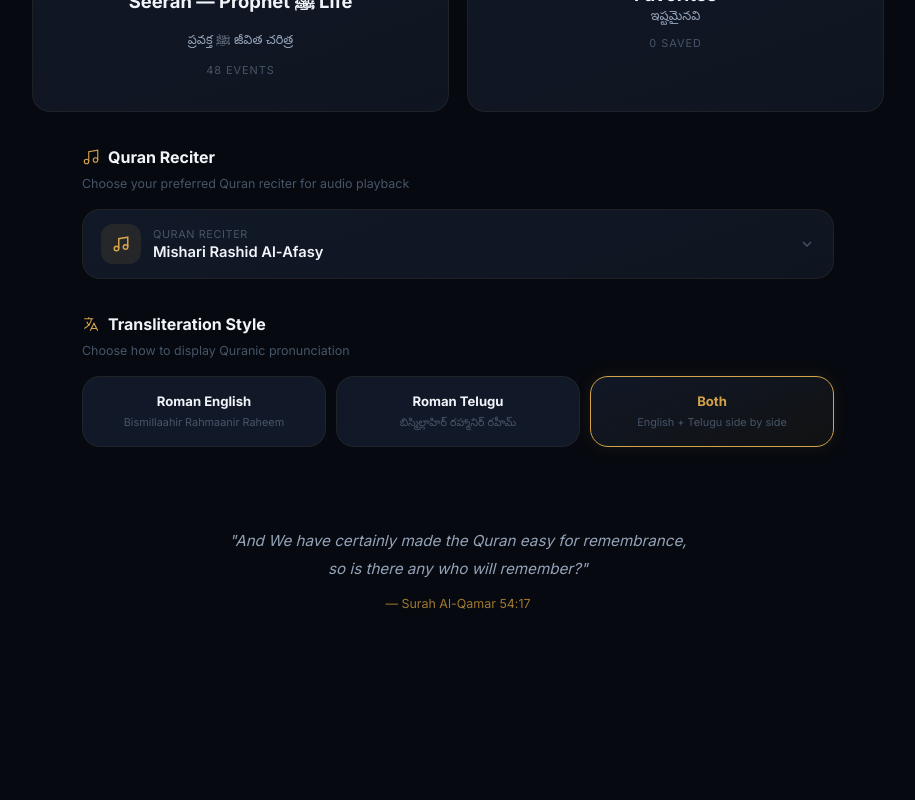
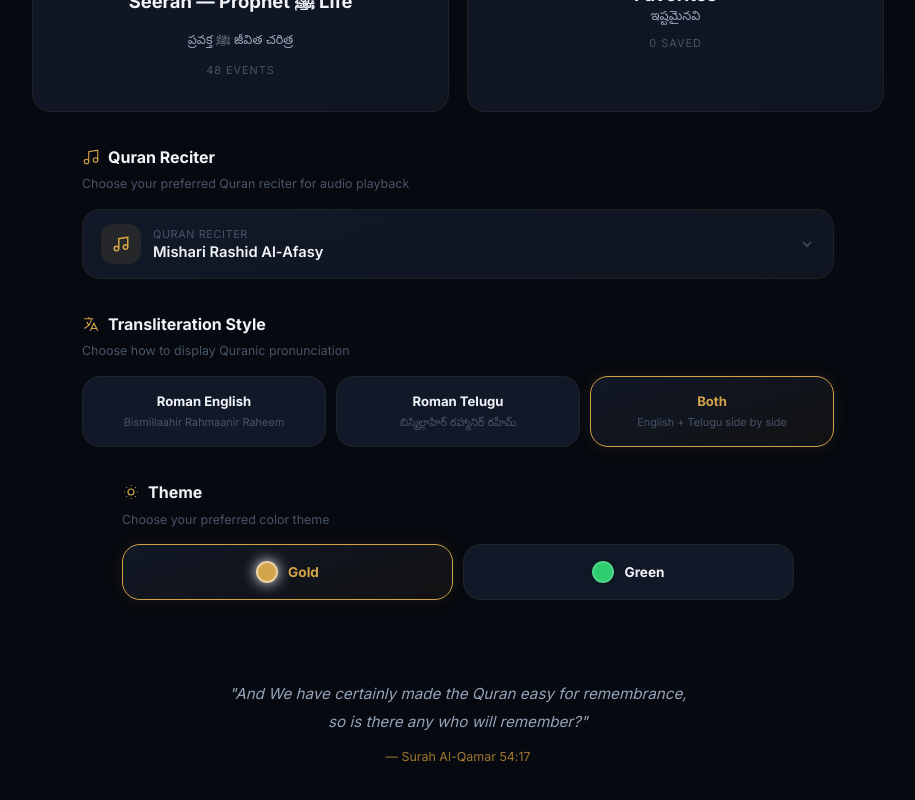
Before and after one commit to Mahendarmax/Believer-of-Almighty, a React (Vite) app: page /#/ in a window 1280 px wide. Shown: the part 1944-2744 px from the top of the page, without its empty margins (182-1097 px from the left). Before the commit the page ends 2647 px from the top, so only its background shows below. Built offline with nearby package versions, Linux system fonts and the light colour scheme.

Commit message:
feat: theme switcher (Gold/Green) on Home page with full CSS variable override

```diff
--- a/src/context/SettingsContext.jsx
+++ b/src/context/SettingsContext.jsx
@@ -29,6 +29,7 @@ export const SettingsProvider = ({ children }) => {
   const [favorites, setFavorites] = useState(() => loadSetting('favorites', []))
   const [transliteration, setTransliteration] = useState(() => loadSetting('transliteration', 'both'))
   const [reciter, setReciter] = useState(() => loadSetting('reciter', 'ar.alafasy'))
+  const [theme, setTheme] = useState(() => loadSetting('theme', 'default'))
 
   // Debounced localStorage writes — batch rapid changes (e.g. font size)
   const saveTimers = useRef({})
@@ -44,6 +45,15 @@ export const SettingsProvider = ({ children }) => {
   useEffect(() => { debouncedSave('favorites', favorites, 500) }, [favorites, debouncedSave])
   useEffect(() => { debouncedSave('transliteration', transliteration, 0) }, [transliteration, debouncedSave])
   useEffect(() => { debouncedSave('reciter', reciter, 0) }, [reciter, debouncedSave])
+  useEffect(() => {
+    debouncedSave('theme', theme, 0)
+    document.body.setAttribute('data-theme', theme)
+  }, [theme, debouncedSave])
+
+  // Apply saved theme on mount
+  useEffect(() => {
+    document.body.setAttribute('data-theme', theme)
+  }, []) // eslint-disable-line react-hooks/exhaustive-deps
 
   const toggleArabic = useCallback(() => setShowArabic(prev => !prev), [])
   const increaseFontSize = useCallback(() => setFontSize(prev => Math.min(28, prev + 1)), [])
@@ -73,7 +83,8 @@ export const SettingsProvider = ({ children }) => {
     favorites, toggleFavorite, isFavorite,
     transliteration, setTransliteration,
     reciter, setReciter,
-  }), [showArabic, toggleArabic, fontSize, increaseFontSize, decreaseFontSize, lastRead, updateLastRead, favorites, toggleFavorite, isFavorite, transliteration, reciter])
+    theme, setTheme,
+  }), [showArabic, toggleArabic, fontSize, increaseFontSize, decreaseFontSize, lastRead, updateLastRead, favorites, toggleFavorite, isFavorite, transliteration, reciter, theme])
 
   return (
     <SettingsContext.Provider value={value}>
--- a/src/index.css
+++ b/src/index.css
@@ -146,3 +146,34 @@ a {
 @media (min-width: 1400px) {
   body { font-size: 17px; }
 }
+
+/* ===== THEME: GREEN (Madinah Green) ===== */
+body[data-theme="green"] {
+  --bg-primary: #041a0e;
+  --bg-secondary: #082414;
+  --bg-card: #0c2e1a;
+  --bg-card-hover: #123d24;
+  --bg-surface: #0a2816;
+
+  --accent: #2ecc71;
+  --accent-light: #58d68d;
+  --accent-dim: #1a9c54;
+  --gold: #2ecc71;
+  --gold-light: #58d68d;
+  --gold-dim: #1a9c54;
+
+  --emerald: #2ecc71;
+  --emerald-dim: #1a9c54;
+
+  --text-primary: #e8f5e9;
+  --text-secondary: #a5d6a7;
+  --text-muted: #4a7c5c;
+  --text-arabic: #c8f7d0;
+
+  --border: rgba(46, 204, 113, 0.12);
+  --border-strong: rgba(46, 204, 113, 0.30);
+
+  --shadow: 0 4px 30px rgba(0, 20, 8, 0.5);
+  --shadow-lg: 0 12px 50px rgba(0, 30, 12, 0.65);
+  --shadow-glow: 0 0 40px rgba(46, 204, 113, 0.12);
+}
--- a/src/pages/Home.css
+++ b/src/pages/Home.css
@@ -923,6 +923,89 @@
   line-height: 1.4;
 }
 
+/* ===== THEME SELECTOR ===== */
+.theme-section {
+  padding: 0 24px;
+  max-width: 720px;
+  margin: 0 auto 32px;
+  width: 100%;
+}
+
+.theme-title {
+  display: flex;
+  align-items: center;
+  gap: 8px;
+  font-size: 1rem;
+  font-weight: 700;
+  color: var(--text-primary);
+  margin-bottom: 4px;
+}
+
+.theme-title svg {
+  color: var(--accent);
+}
+
+.theme-desc {
+  font-size: 0.78rem;
+  color: var(--text-muted);
+  margin-bottom: 14px;
+}
+
+.theme-options {
+  display: flex;
+  gap: 10px;
+}
+
+.theme-btn {
+  flex: 1;
+  display: flex;
+  align-items: center;
+  justify-content: center;
+  gap: 10px;
+  padding: 16px 12px;
+  background: var(--bg-card);
+  border: 1.5px solid var(--border);
+  border-radius: var(--radius-lg);
+  transition: var(--transition);
+  cursor: pointer;
+}
+
+.theme-btn:hover {
+  border-color: var(--border-strong);
+  transform: translateY(-2px);
+  box-shadow: var(--shadow);
+}
+
+.theme-btn.active {
+  border-color: var(--accent);
+  background: linear-gradient(160deg, var(--bg-card) 0%, rgba(212,164,74,0.06) 100%);
+  box-shadow: 0 0 16px rgba(212,164,74,0.1);
+}
+
+.theme-dot {
+  width: 22px;
+  height: 22px;
+  border-radius: 50%;
+  border: 2px solid rgba(255,255,255,0.15);
+  flex-shrink: 0;
+  box-shadow: 0 0 8px rgba(0,0,0,0.3);
+}
+
+.theme-btn.active .theme-dot {
+  border-color: rgba(255,255,255,0.5);
+  box-shadow: 0 0 14px currentColor;
+}
+
+.theme-btn-label {
+  font-size: 0.85rem;
+  font-weight: 700;
+  color: var(--text-primary);
+}
+
+.theme-btn.active .theme-btn-label {
+  color: var(--accent);
+}
+
 /* ===== NAMAZ SURAHS ===== */
 .namaz-section {
   padding: 0 24px;
--- a/src/pages/Home.jsx
+++ b/src/pages/Home.jsx
@@ -107,7 +107,12 @@ ReciterPicker.displayName = 'ReciterPicker'
 
 const Home = React.memo(function Home() {
   const navigate = useNavigate()
-  const { lastRead, favorites, transliteration, setTransliteration, reciter, setReciter } = useSettings()
+  const { lastRead, favorites, transliteration, setTransliteration, reciter, setReciter, theme, setTheme } = useSettings()
+
+  const themes = useMemo(() => [
+    { id: 'default', label: 'Gold', color: '#d4a44a' },
+    { id: 'green', label: 'Green', color: '#2ecc71' },
+  ], [])
 
   useEffect(() => {}, [])
 
@@ -334,6 +339,30 @@ const Home = React.memo(function Home() {
         </div>
       </section>
 
+      {/* Theme Selector */}
+      <section className="theme-section">
+        <h3 className="theme-title">
+          <svg viewBox="0 0 24 24" fill="none" stroke="currentColor" strokeWidth="1.5" width="18" height="18">
+            <path d="M12 3v1m0 16v1m9-9h-1M4 12H3m15.364 6.364l-.707-.707M6.343 6.343l-.707-.707m12.728 0l-.707.707M6.343 17.657l-.707.707"/>
+            <circle cx="12" cy="12" r="4"/>
+          </svg>
+          Theme
+        </h3>
+        <p className="theme-desc">Choose your preferred color theme</p>
+        <div className="theme-options">
+          {themes.map(t => (
+            <button
+              key={t.id}
+              className={`theme-btn ${theme === t.id ? 'active' : ''}`}
+              onClick={() => setTheme(t.id)}
+            >
+              <span className="theme-dot" style={{ background: t.color }} />
+              <span className="theme-btn-label">{t.label}</span>
+            </button>
+          ))}
+        </div>
+      </section>
+
       {/* Quote */}
       <footer className="home-footer">
         <blockquote className="footer-quote">
```
